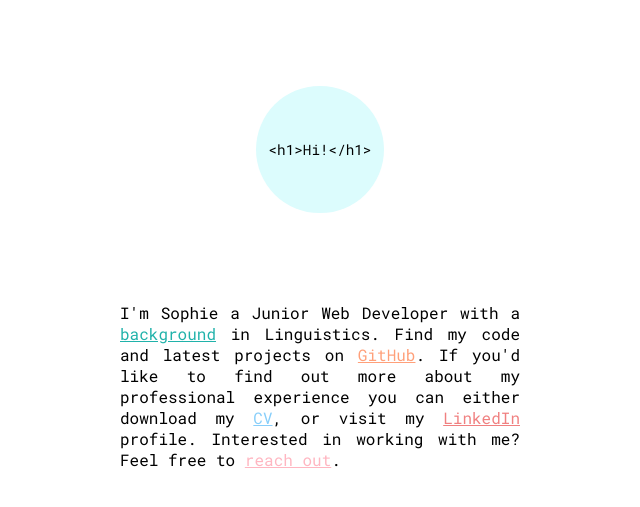
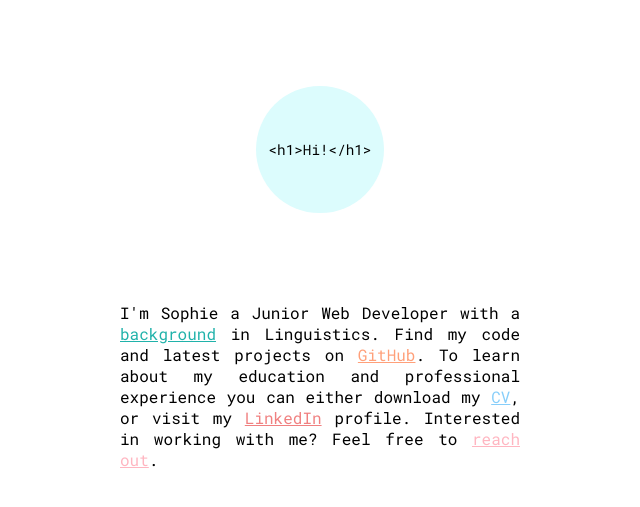
Before and after one commit to smuibrig/personal-website, a Gatsby site: page / in a window 1280 px wide. Shown: the part 209-716 px from the top of the page, without its empty margins (320-960 px from the left). Built offline with nearby package versions, Linux system fonts and the light colour scheme; Gatsby itself is replaced by a stand-in of ours.

Commit message:
personal website

```diff
--- a/src/pages/index.js
+++ b/src/pages/index.js
@@ -35,8 +35,7 @@ export default function Home() {
                 <Link className="color-link" to="/about/">
                     background
                 </Link>{" "}
-                in Linguistics. Find my code and latest
-                projects on{" "}
+                in Linguistics. Find my code and latest projects on{" "}
                 <a
                     href="https://github.com/smuibrig"
                     className="color-link"
@@ -45,8 +44,8 @@ export default function Home() {
                 >
                     GitHub
                 </a>
-                . If you'd like to find out more about my professional
-                experience you can either download my{" "}
+                . To learn about my education and professional experience you
+                can either download my{" "}
                 <a
                     href={"/CV.pdf"}
                     className="color-link"
```
